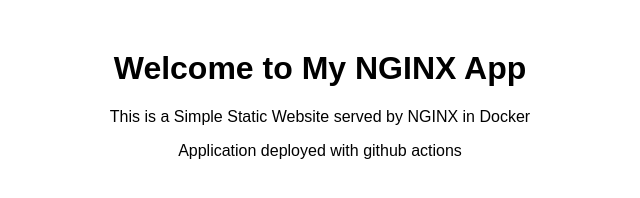
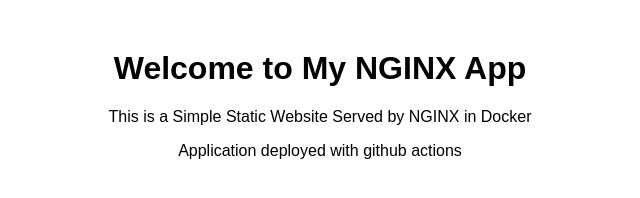
Before and after one commit to YashPradhan77/ECS-FARGATE, a plain HTML site: page nginx/index.html in a window 1280 px wide. Shown: the full height of the page, 320-960 px from the left. Drawn offline with Linux system fonts and the light colour scheme.

Commit message:
initial commit

```diff
--- a/nginx/index.html
+++ b/nginx/index.html
@@ -8,7 +8,7 @@
 </head>
 <body>
     <h1>Welcome to My NGINX App</h1>
-    <p>This is a Simple Static Website served by NGINX in Docker</p>
+    <p>This is a Simple Static Website Served by NGINX in Docker</p>
     <p>Application deployed with github actions</p>
 </body>
 </html>
```
Also changed, not shown: 1 other file.
